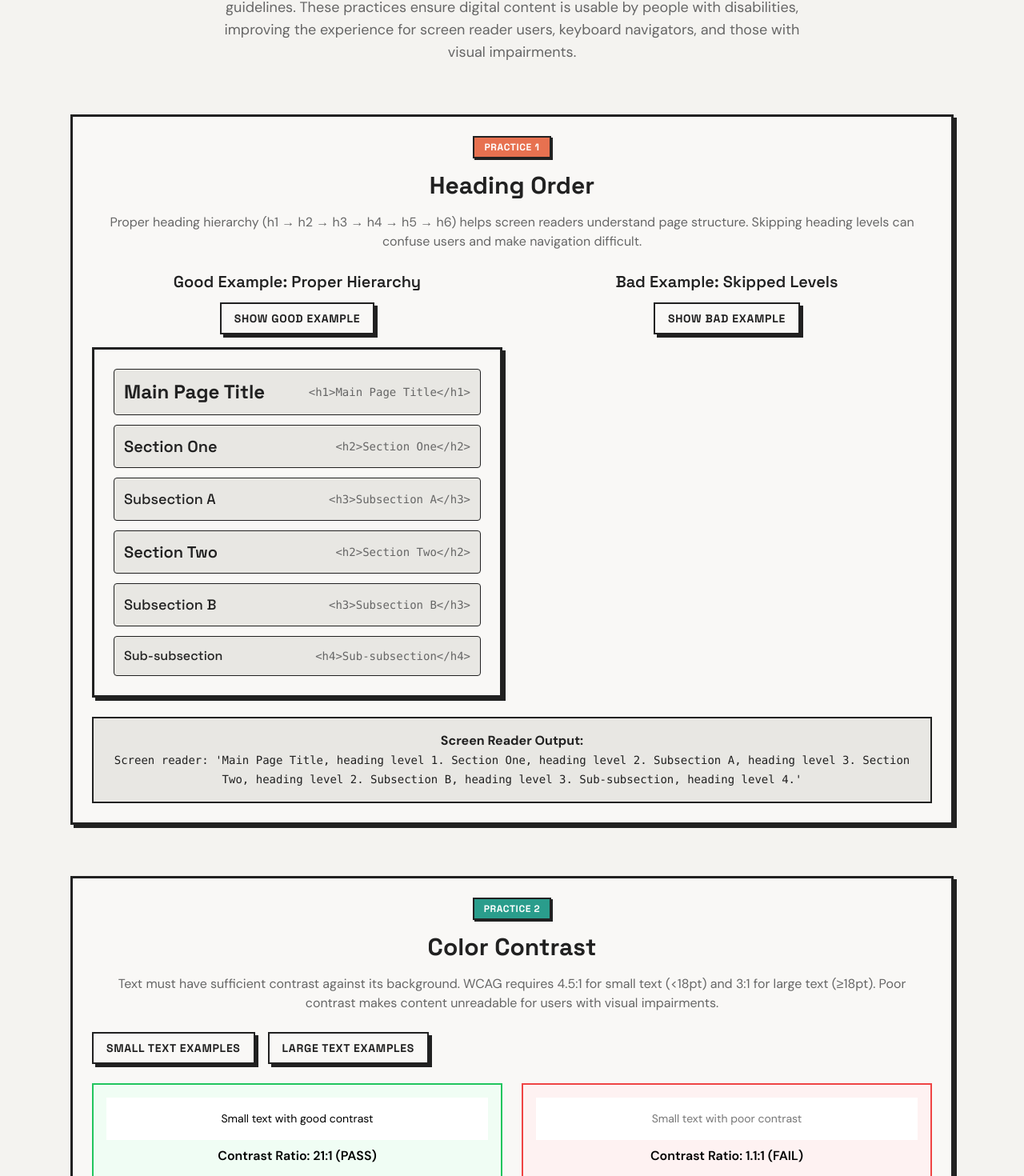
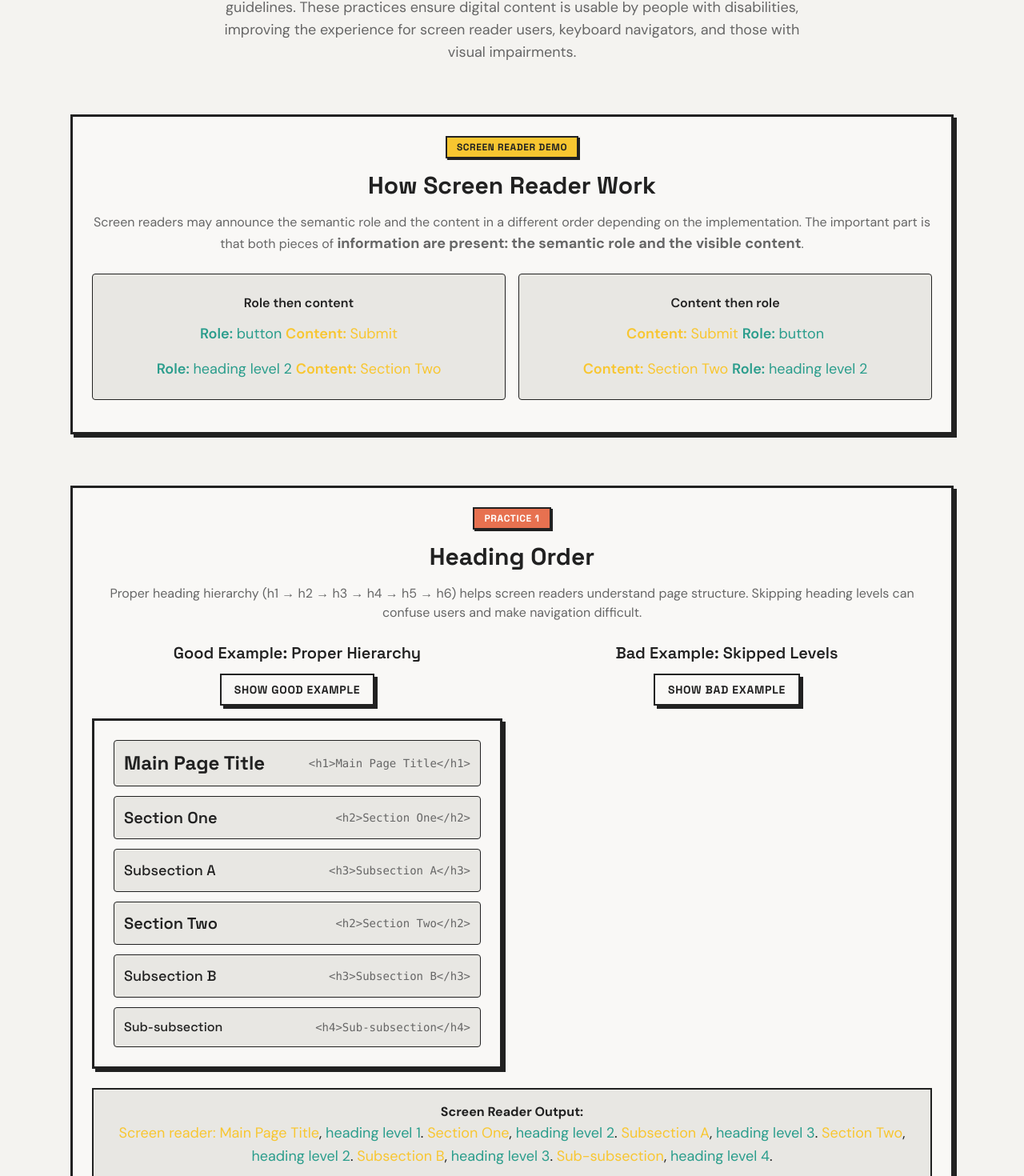
Before and after one commit to phuocnguyen2201/portfolio, a React app: page /portfolio/accessibility in a window 1280 px wide. Shown: the part 253-1723 px from the top of the page at 80% size. Built offline with nearby package versions, Linux system fonts and the light colour scheme; the HTML template or start-up script is replaced by a standard one.

Commit message:
update accessbility, udpate demonstrate how screen reader work

```diff
--- a/src/pages/AccessibilityDemo.tsx
+++ b/src/pages/AccessibilityDemo.tsx
@@ -26,6 +26,7 @@ const AccessibilityDemo = () => {
           </header>
 
           <div className="space-y-16">
+            <HowScreenReaderWorksSection />
             <HeadingOrderSection />
             <ColorContrastSection />
             <TabOrderSection />
@@ -37,6 +38,52 @@ const AccessibilityDemo = () => {
     </div>
   );
 };
+
+const HowScreenReaderWorksSection = () => (
+  <section className="brutal-card">
+    <div className="tag-badge bg-accent text-accent-foreground inline-block mb-4">
+      Screen Reader Demo
+    </div>
+    <h2 className="font-heading text-3xl font-bold mb-4">How Screen Reader Work</h2>
+    <p className="text-muted-foreground mb-6">
+      Screen readers may announce the semantic role and the content in a different order depending on the implementation. The important part is that both pieces of <b className="text-lg">information are present: the semantic role and the visible content</b>.
+    </p>
+
+    <div className="grid gap-4 md:grid-cols-2 mb-4">
+      <div className="rounded border border-border bg-muted p-6">
+        <p className="font-semibold mb-3">Role then content</p>
+        <p className="text-lg">
+          <span className="font-semibold text-secondary">Role:</span>{' '}
+          <span className="text-secondary">button</span>{' '}
+          <span className="font-semibold text-accent">Content:</span>{' '}
+          <span className="text-accent">Submit</span>
+        </p>
+        <p className="text-lg mt-4">
+          <span className="font-semibold text-secondary">Role:</span>{' '}
+          <span className="text-secondary">heading level 2</span>{' '}
+          <span className="font-semibold text-accent">Content:</span>{' '}
+          <span className="text-accent">Section Two</span>
+        </p>
+      </div>
+
+      <div className="rounded border border-border bg-muted p-6">
+        <p className="font-semibold mb-3">Content then role</p>
+        <p className="text-lg">
+          <span className="font-semibold text-accent">Content:</span>{' '}
+          <span className="text-accent">Submit</span>{' '}
+          <span className="font-semibold text-secondary">Role:</span>{' '}
+          <span className="text-secondary">button</span>
+        </p>
+        <p className="text-lg mt-4">
+          <span className="font-semibold text-accent">Content:</span>{' '}
+          <span className="text-accent">Section Two</span>{' '}
+          <span className="font-semibold text-secondary">Role:</span>{' '}
+          <span className="text-secondary">heading level 2</span>
+        </p>
+      </div>
+    </div>
+  </section>
+);
 
 const HeadingOrderSection = () => {
   const [activeExample, setActiveExample] = React.useState('good');
@@ -92,8 +139,25 @@ const HeadingOrderSection = () => {
   );
 
   const screenReaderOutput = activeExample === 'good'
-    ? "Screen reader: 'Main Page Title, heading level 1. Section One, heading level 2. Subsection A, heading level 3. Section Two, heading level 2. Subsection B, heading level 3. Sub-subsection, heading level 4.'"
-    : "Screen reader: 'Main Page Title, heading level 1. Skipped to H3, heading level 3. Back to H2 (confusing), heading level 2.' (User may be confused by skipped levels)";
+    ? (
+      <>
+        <span className="text-accent">Screen reader:</span>{' '}
+        <span className="text-accent">Main Page Title</span>, <span className="text-secondary">heading level 1</span>.{' '}
+        <span className="text-accent">Section One</span>, <span className="text-secondary">heading level 2</span>.{' '}
+        <span className="text-accent">Subsection A</span>, <span className="text-secondary">heading level 3</span>.{' '}
+        <span className="text-accent">Section Two</span>, <span className="text-secondary">heading level 2</span>.{' '}
+        <span className="text-accent">Subsection B</span>, <span className="text-secondary">heading level 3</span>.{' '}
+        <span className="text-accent">Sub-subsection</span>, <span className="text-secondary">heading level 4</span>.
+      </>
+    ) : (
+      <>
+        <span className="text-accent">Screen reader:</span>{' '}
+        <span className="text-accent">Main Page Title</span>, <span className="text-secondary">heading level 1</span>.{' '}
+        <span className="text-accent">Skipped to H3</span>, <span className="text-secondary">heading level 3</span>.{' '}
+        <span className="text-accent">Back to H2 (confusing)</span>, <span className="text-secondary">heading level 2</span>.{' '}
+        <span className="text-secondary">(User may be confused by skipped levels)</span>
+      </>
+    );
 
   return (
     <section className="brutal-card">
@@ -135,7 +199,7 @@ const HeadingOrderSection = () => {
 
       <div className="bg-muted p-4 border-[2px] border-border">
         <strong>Screen Reader Output:</strong><br />
-        <code className="text-sm">{screenReaderOutput}</code>
+        <p className="text-lg leading-relaxed">{screenReaderOutput}</p>
       </div>
     </section>
   );
@@ -305,8 +369,24 @@ const TabOrderSection = () => {
   );
 
   const screenReaderOutput = demoType === 'good'
-    ? "Screen reader focus order: 'First name, edit text. Last name, edit text. Submit, button. Back to top, link.'"
-    : "Screen reader focus order: 'Last name, edit text. Submit, button. First name, edit text. Back to top, link.' (Confusing order due to tabindex values)";
+    ? (
+      <>
+        <span className="text-accent">Screen reader focus order:</span>{' '}
+        <span className="text-accent">First name</span>, <span className="text-secondary">edit text</span>.{' '}
+        <span className="text-accent">Last name</span>, <span className="text-secondary">edit text</span>.{' '}
+        <span className="text-accent">Submit</span>, <span className="text-secondary">button</span>.{' '}
+        <span className="text-accent">Back to top</span>, <span className="text-secondary">link</span>.
+      </>
+    ) : (
+      <>
+        <span className="text-accent">Screen reader focus order:</span>{' '}
+        <span className="text-accent">Last name</span>, <span className="text-secondary">edit text</span>.{' '}
+        <span className="text-accent">Submit</span>, <span className="text-secondary">button</span>.{' '}
+        <span className="text-accent">First name</span>, <span className="text-secondary">edit text</span>.{' '}
+        <span className="text-accent">Back to top</span>, <span className="text-secondary">link</span>.{' '}
+        <span className="text-secondary">(Confusing order due to tabindex values)</span>
+      </>
+    );
 
   return (
     <section className="brutal-card">
@@ -343,7 +423,7 @@ const TabOrderSection = () => {
 
       <div className="bg-muted p-4 border-[2px] border-border">
         <strong>Screen Reader Focus Order:</strong><br />
-        <code className="text-sm">{screenReaderOutput}</code>
+        <p className="text-lg leading-relaxed">{screenReaderOutput}</p>
       </div>
 
       <p className="text-sm text-muted-foreground mt-4">
@@ -377,10 +457,25 @@ const ImageDescriptionSection = () => {
 
   const currentImage = images[activeImage as keyof typeof images];
   const screenReaderOutput = activeImage === 'informative'
-    ? `Screen reader: "Layered square icon representing stacked content or components, image"`
-    : activeImage === 'decorative'
-    ? `Screen reader: (Image ignored - no announcement)`
-    : `Screen reader: "Team Photo, image" (Generic announcement, user gets no useful information)`;
+    ? (
+      <>
+        <span className="text-accent">Screen reader:</span>{' '}
+        <span className="text-accent">Layered square icon representing stacked content or components</span>,{' '}
+        <span className="text-secondary">image</span>
+      </>
+    ) : activeImage === 'decorative'
+    ? (
+      <>
+        <span className="text-accent">Screen reader:</span>{' '}
+        <span className="text-secondary">(Image ignored - no announcement)</span>
+      </>
+    ) : (
+      <>
+        <span className="text-accent">Screen reader:</span>{' '}
+        <span className="text-accent">Team Photo</span>, <span className="text-secondary">image</span>{' '}
+        <span className="text-secondary">(Generic announcement, user gets no useful information)</span>
+      </>
+    );
 
   return (
     <section className="brutal-card">
@@ -442,7 +537,7 @@ const ImageDescriptionSection = () => {
 
       <div className="bg-muted p-4 border-[2px] border-border">
         <strong>Screen Reader Output:</strong><br />
-        <code className="text-sm">{screenReaderOutput}</code>
+        <p className="text-lg leading-relaxed">{screenReaderOutput}</p>
       </div>
 
     </section>
```
